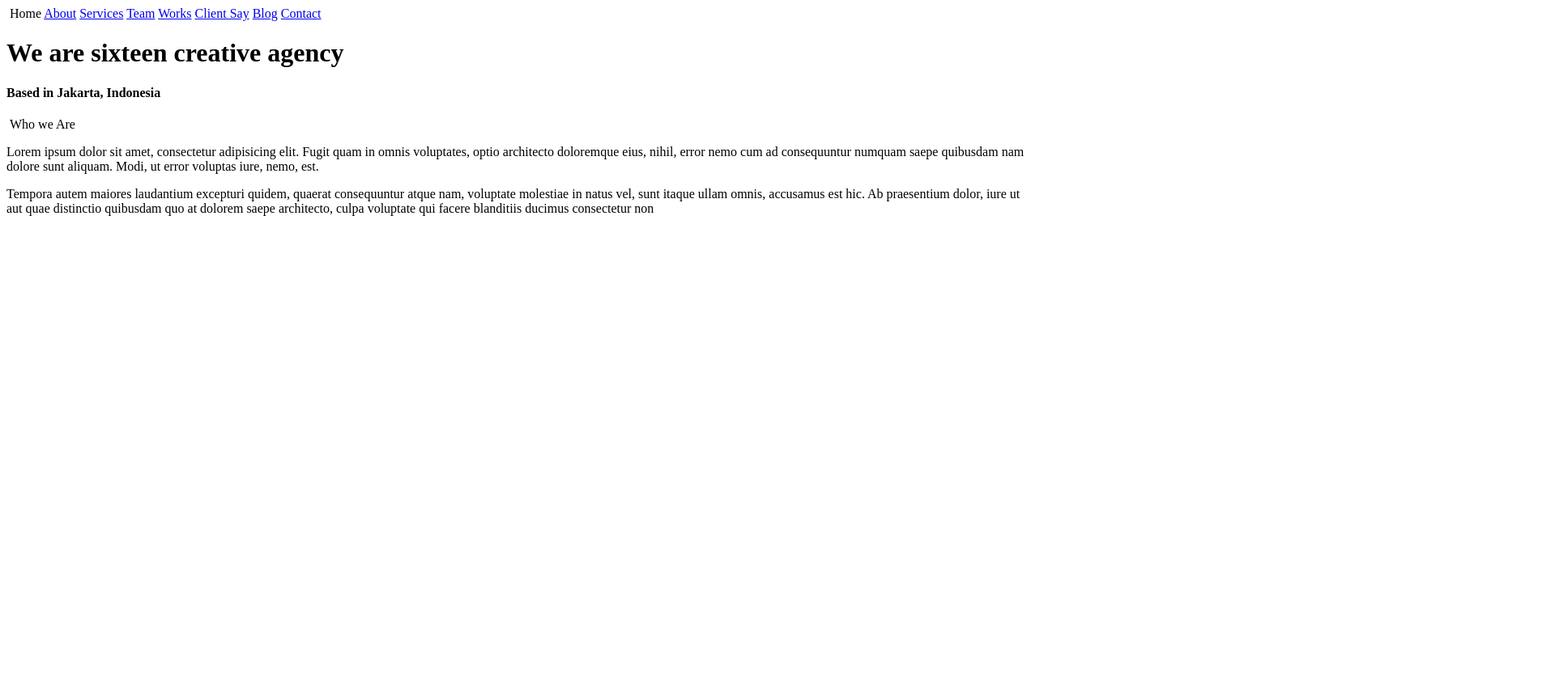
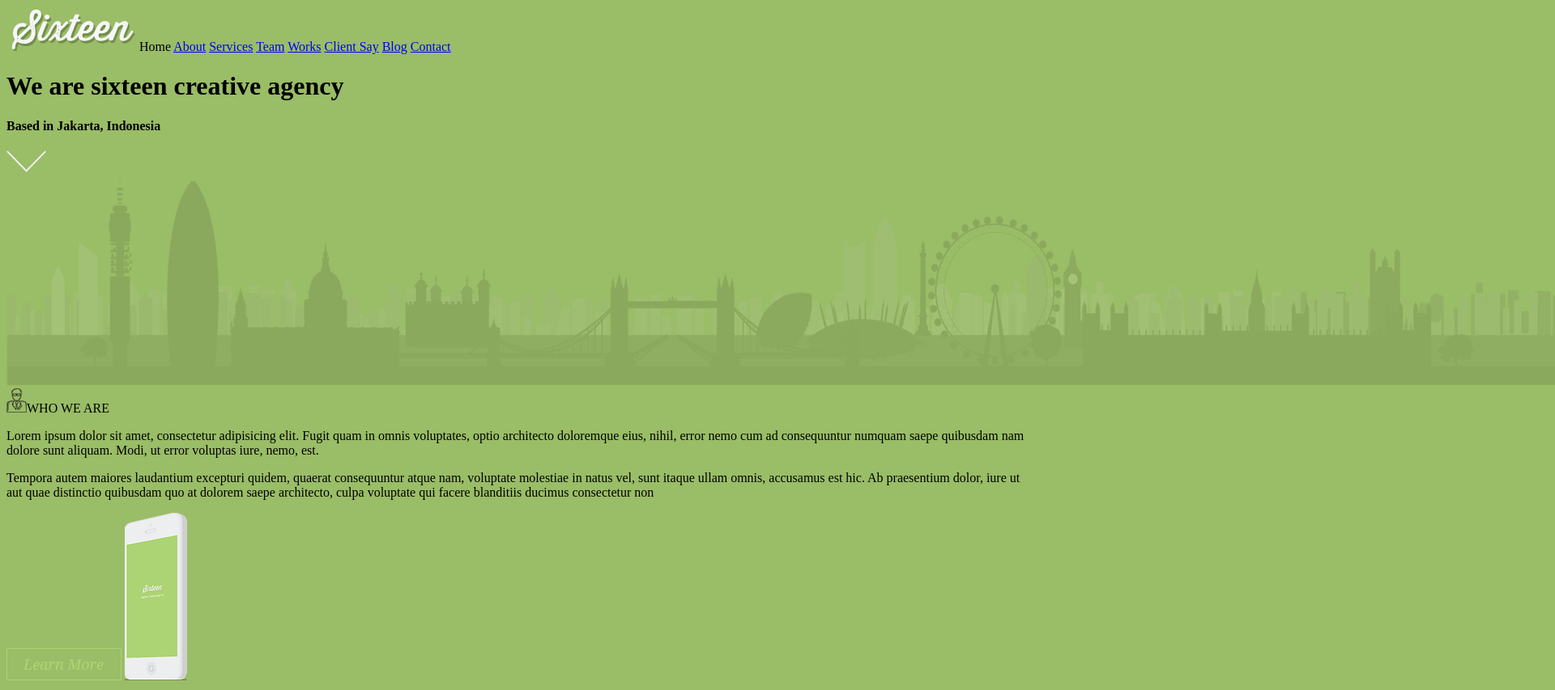
Before and after one commit to tcoleman88/sixteen, a plain HTML site: page index.html in a window 1280 px wide. Shown: the whole page at 81% size, 1920 px wide, since content can reach past the window. Before the commit the page ends 800 px from the top, so only its background shows below. Drawn offline with Linux system fonts and the light colour scheme.

Commit message:
Sixteen Creative Agency
I had uploaded photos into an image folder. I also added some color to
the background as well as a few images.

```diff
--- a/index.html
+++ b/index.html
@@ -1,11 +1,29 @@
-<!DOCTYPE html>
-<html>
-    <head></head>
+    <!DOCTYPE html>
+    <html>
+        <head>
+        <title>Sixteen</title>
+        <style>
+    #navigation {
+    text-align: center;
+    }
+
+
+
+        </style>
+        </head>
+                <head>
+                <style>
+                    body {
+                        background-color: #9abd67;
+    }
+                    </style>
+        </head>
     <body>
     <nav></nav>
-    <img src"" alt=""
-    <span>
-     <div{background color: green;
+    <img src="images/sixteen.png"
+
+
+    <div id="navigation"
 
     <a href="#">Home</a>
     <a href="#">About</a>
@@ -16,26 +34,38 @@
     <a href="#">Blog</a>
     <a href="#">Contact</a>
 
-    </span>
 
-<h1>We are sixteen creative agency</h1>
-<h4>Based in Jakarta, Indonesia</h4>
-<img src=""
-     </a>
-    <img src=""<strong>Who we Are</strong>
 
-  <p style="background-color: white;">
-Lorem ipsum dolor sit amet, consectetur adipisicing elit. Fugit quam in omnis voluptates, optio architecto doloremque eius, nihil, error nemo cum ad consequuntur numquam saepe quibusdam nam dolore sunt aliquam. Modi, ut error voluptas iure, nemo, est.</p>
+    <h1>We are sixteen creative agency</h1>
+    <h4>Based in Jakarta, Indonesia</h4>
 
-<p style="background-color: white;">Tempora autem maiores laudantium excepturi quidem, quaerat consequuntur atque nam, voluptate molestiae in natus vel, sunt itaque ullam omnis, accusamus est hic. Ab praesentium dolor, iure ut aut quae distinctio quibusdam quo at dolorem saepe architecto, culpa voluptate qui facere blanditiis ducimus consectetur non</p>
+
+    <img src="images/down-arrow.png">
 
 
 
-<img src""
-<img src""
-<img src""
-<img src""
-<img src""
-<img src""
+    <img src="images/siluet.png"
 
-</html>
+
+
+    </body>
+
+    <body>
+
+
+    <img src="images/man.png"
+    <h2>WHO WE ARE</h2>
+
+    <p>Lorem ipsum dolor sit amet, consectetur adipisicing elit. Fugit quam in omnis voluptates, optio architecto doloremque eius, nihil, error nemo cum ad consequuntur numquam saepe quibusdam nam dolore sunt aliquam. Modi, ut error voluptas iure, nemo, est.</p>
+
+    <p>Tempora autem maiores laudantium excepturi quidem, quaerat consequuntur atque nam, voluptate molestiae in natus vel, sunt itaque ullam omnis, accusamus est hic. Ab praesentium dolor, iure ut aut quae distinctio quibusdam quo at dolorem saepe architecto, culpa voluptate qui facere blanditiis ducimus consectetur non</p>
+
+    <img src="images/Button-Outline.png"
+
+
+    </body>
+        <img src="images/iphone.png"
+
+             div src="images/Second-(-video-).png"
+
+        </html>
```
Also changed, not shown: images/Button-Outline.png (added), images/Second-(-video-).png (added), images/collegestudents.png (added).
